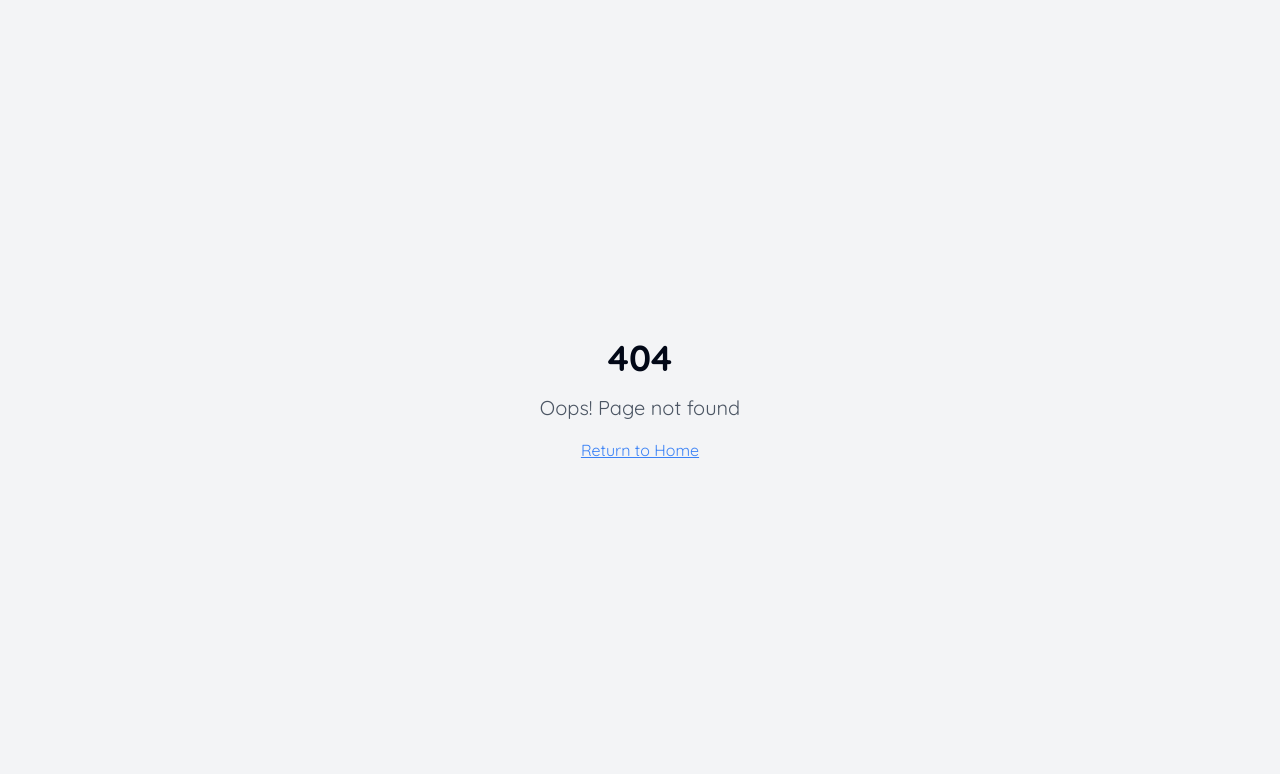
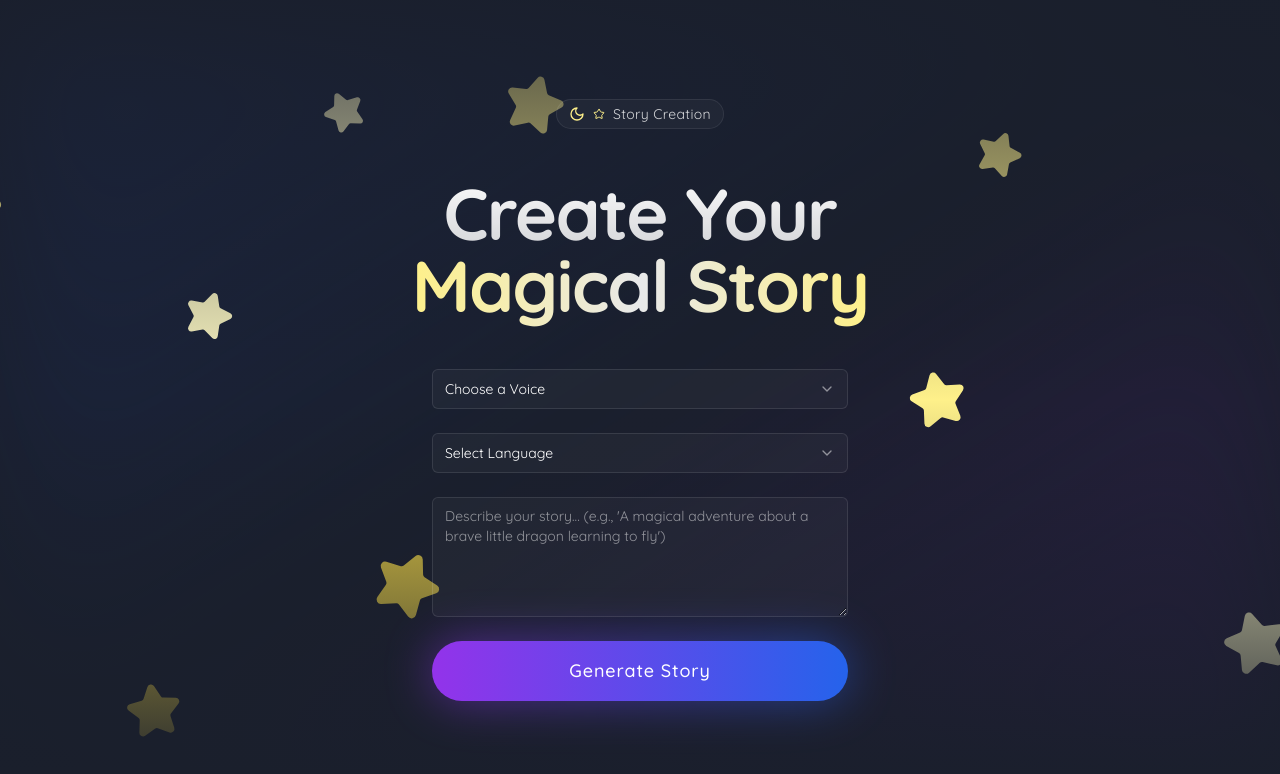
Before and after one commit to sijan67/storytime-dreamland, a React (Vite) app: page /create in a window 1280 px wide. Before the commit this address had no page. Shown: the top 774 px of the page. Built offline with nearby package versions, Linux system fonts and the light colour scheme.

Commit message:
Implement Create Story Page
Implement the "Create a Story" page, as the next screen in the application flow.  This commit does not include specific implementation details.

```diff
--- a/src/App.tsx
+++ b/src/App.tsx
@@ -6,6 +6,7 @@ import { QueryClient, QueryClientProvider } from "@tanstack/react-query";
 import { BrowserRouter, Routes, Route, Navigate } from "react-router-dom";
 import Home from "./pages/Home";
 import Choice from "./pages/Choice";
+import Create from "./pages/Create";
 import NotFound from "./pages/NotFound";
 
 const queryClient = new QueryClient();
@@ -20,6 +21,7 @@ const App = () => (
           <Route path="/" element={<Navigate to="/home" replace />} />
           <Route path="/home" element={<Home />} />
           <Route path="/choice" element={<Choice />} />
+          <Route path="/create" element={<Create />} />
           {/* ADD ALL CUSTOM ROUTES ABOVE THE CATCH-ALL "*" ROUTE */}
           <Route path="*" element={<NotFound />} />
         </Routes>
--- /dev/null
+++ b/src/pages/Create.tsx
@@ -0,0 +1,82 @@
+
+import { HeroGeometric } from "@/components/ui/shape-landing-hero";
+import {
+  Select,
+  SelectContent,
+  SelectItem,
+  SelectTrigger,
+  SelectValue,
+} from "@/components/ui/select";
+import { ButtonGlow } from "@/components/ui/button-glow";
+import { Textarea } from "@/components/ui/textarea";
+import { useState } from "react";
+import { motion } from "framer-motion";
+
+const Create = () => {
+  const [voice, setVoice] = useState("");
+  const [language, setLanguage] = useState("");
+  const [context, setContext] = useState("");
+
+  const handleSubmit = () => {
+    // Will implement in next step
+    console.log({ voice, language, context });
+  };
+
+  return (
+    <div className="min-h-screen">
+      <HeroGeometric
+        badge="Story Creation"
+        title1="Create Your"
+        title2="Magical Story"
+      >
+        <motion.div
+          initial={{ opacity: 0, y: 20 }}
+          animate={{ opacity: 1, y: 0 }}
+          transition={{ duration: 0.5 }}
+          className="mt-12 w-full max-w-md mx-auto space-y-6 px-4"
+        >
+          <Select value={voice} onValueChange={setVoice}>
+            <SelectTrigger className="w-full bg-white/[0.03] border-white/10 text-white">
+              <SelectValue placeholder="Choose a Voice" />
+            </SelectTrigger>
+            <SelectContent>
+              <SelectItem value="parent">Parent's Voice</SelectItem>
+              <SelectItem value="wizard">Wizard Voice</SelectItem>
+              <SelectItem value="fairy">Fairy Voice</SelectItem>
+              <SelectItem value="dragon">Dragon Voice</SelectItem>
+            </SelectContent>
+          </Select>
+
+          <Select value={language} onValueChange={setLanguage}>
+            <SelectTrigger className="w-full bg-white/[0.03] border-white/10 text-white">
+              <SelectValue placeholder="Select Language" />
+            </SelectTrigger>
+            <SelectContent>
+              <SelectItem value="en">English</SelectItem>
+              <SelectItem value="es">Spanish</SelectItem>
+              <SelectItem value="fr">French</SelectItem>
+              <SelectItem value="de">German</SelectItem>
+            </SelectContent>
+          </Select>
+
+          <Textarea
+            value={context}
+            onChange={(e) => setContext(e.target.value)}
+            placeholder="Describe your story... (e.g., 'A magical adventure about a brave little dragon learning to fly')"
+            className="min-h-[120px] bg-white/[0.03] border-white/10 text-white placeholder:text-white/50"
+          />
+
+          <ButtonGlow
+            onClick={handleSubmit}
+            disabled={!voice || !language || !context}
+            className="w-full"
+          >
+            Generate Story
+          </ButtonGlow>
+        </motion.div>
+      </HeroGeometric>
+    </div>
+  );
+};
+
+export default Create;
```
